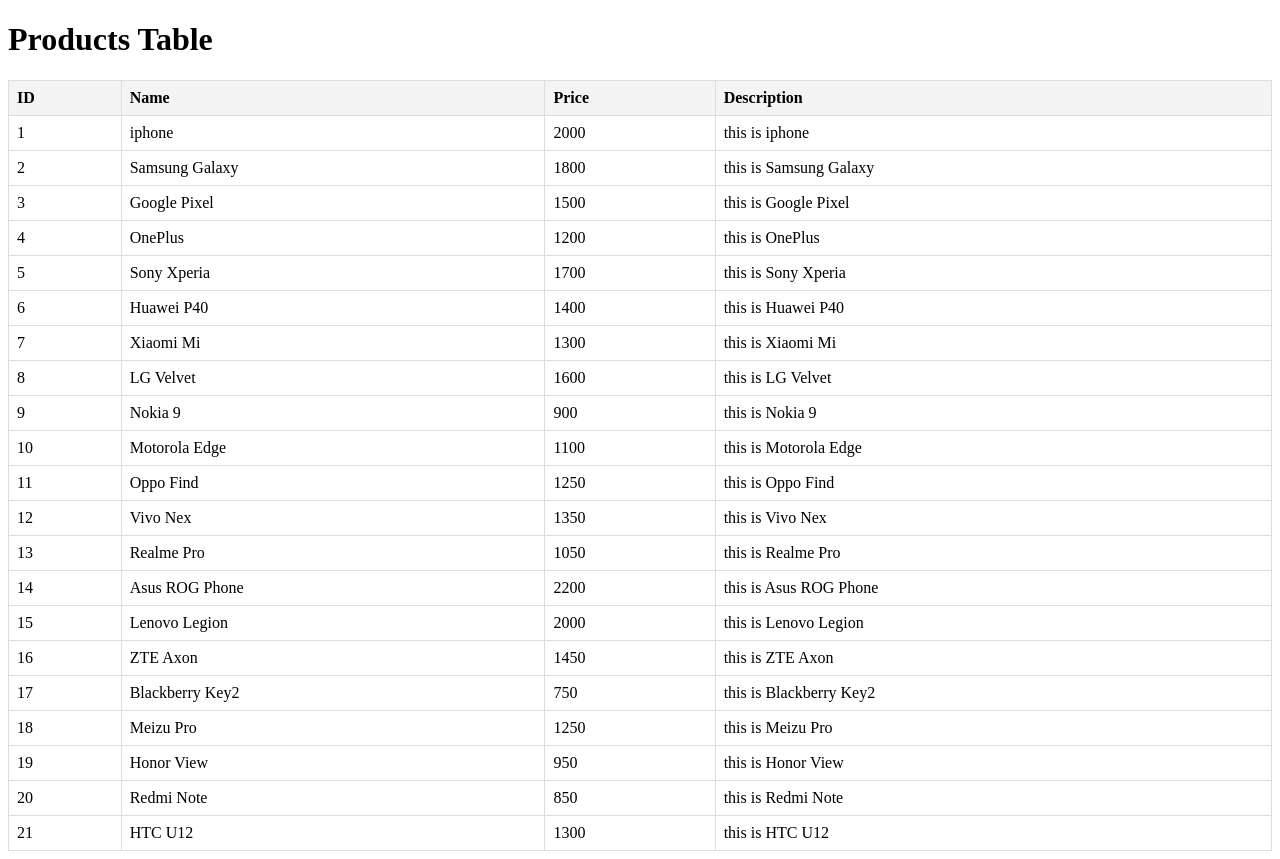
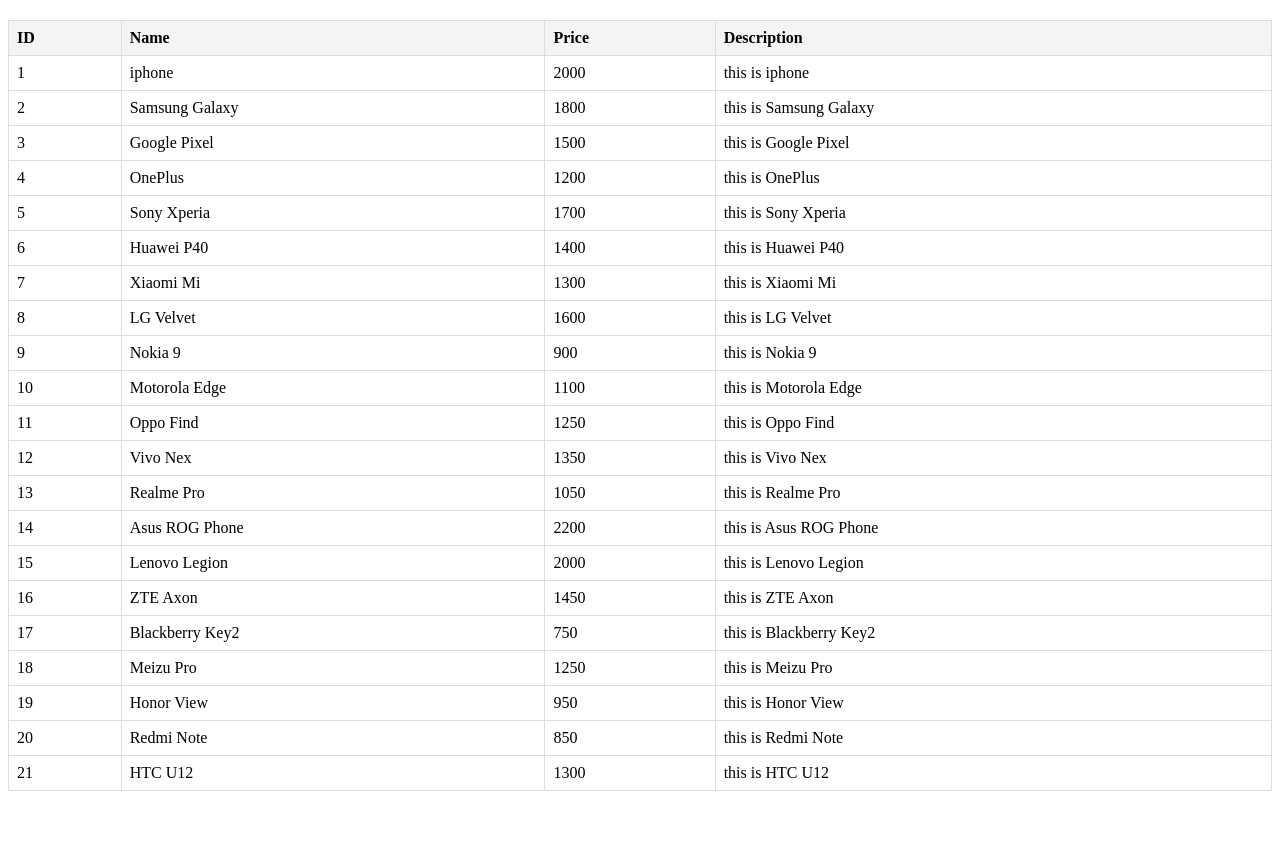
Before and after one commit to Tareqad/jstask1, a plain HTML site: page index.html in a window 1280 px wide. After the commit the page ends 800 px from the top, so only its background shows below. Drawn offline with Linux system fonts and the light colour scheme.

Commit message:
Update index.html

```diff
--- a/index.html
+++ b/index.html
@@ -8,7 +8,7 @@
 </head>
 <body>
 
-    <h1>Products Table</h1>
+
 
             <table class="productsTable">
                 <thead>
```
